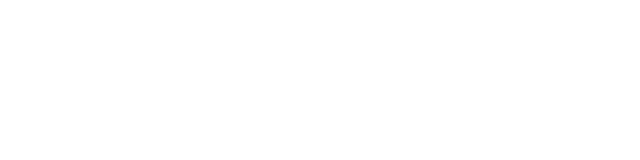
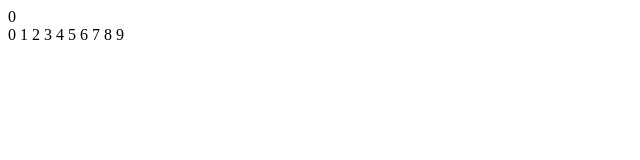
Before and after one commit to izabelka/calculator, a React (Create React App) app: page / in a window 1280 px wide. Shown: the top 160 px of the page, without its empty margins (0-640 px from the left). Built offline with nearby package versions, Linux system fonts and the light colour scheme; the HTML template or start-up script is replaced by a standard one.

Commit message:
Add code to buttons component to display clicked button value

```diff
--- a/src/App.js
+++ b/src/App.js
@@ -1,10 +1,22 @@
 import React, { Component } from 'react';
+import Buttons from './Buttons'
 import './App.css';
 
 class App extends Component {
+  constructor(props) {
+    super(props);
+    this.state = {
+      result: 0
+    };
+  }
+
   render() {
     return (
-      <div className="App">
+      <div id="calculator-container">
+        <div id="display-results">
+          {this.state.result}
+        </div>
+        <Buttons />
       </div>
     );
   }
```
